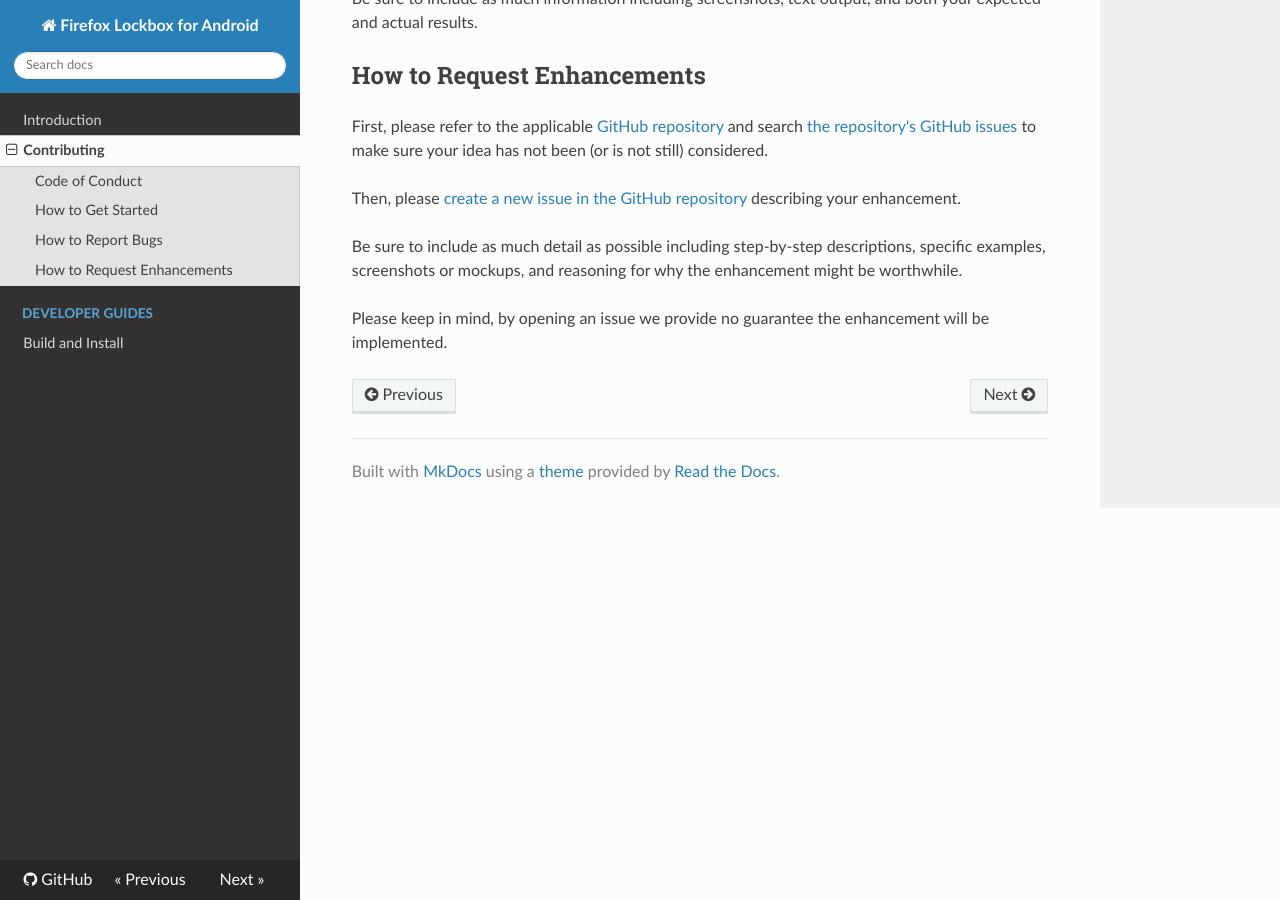
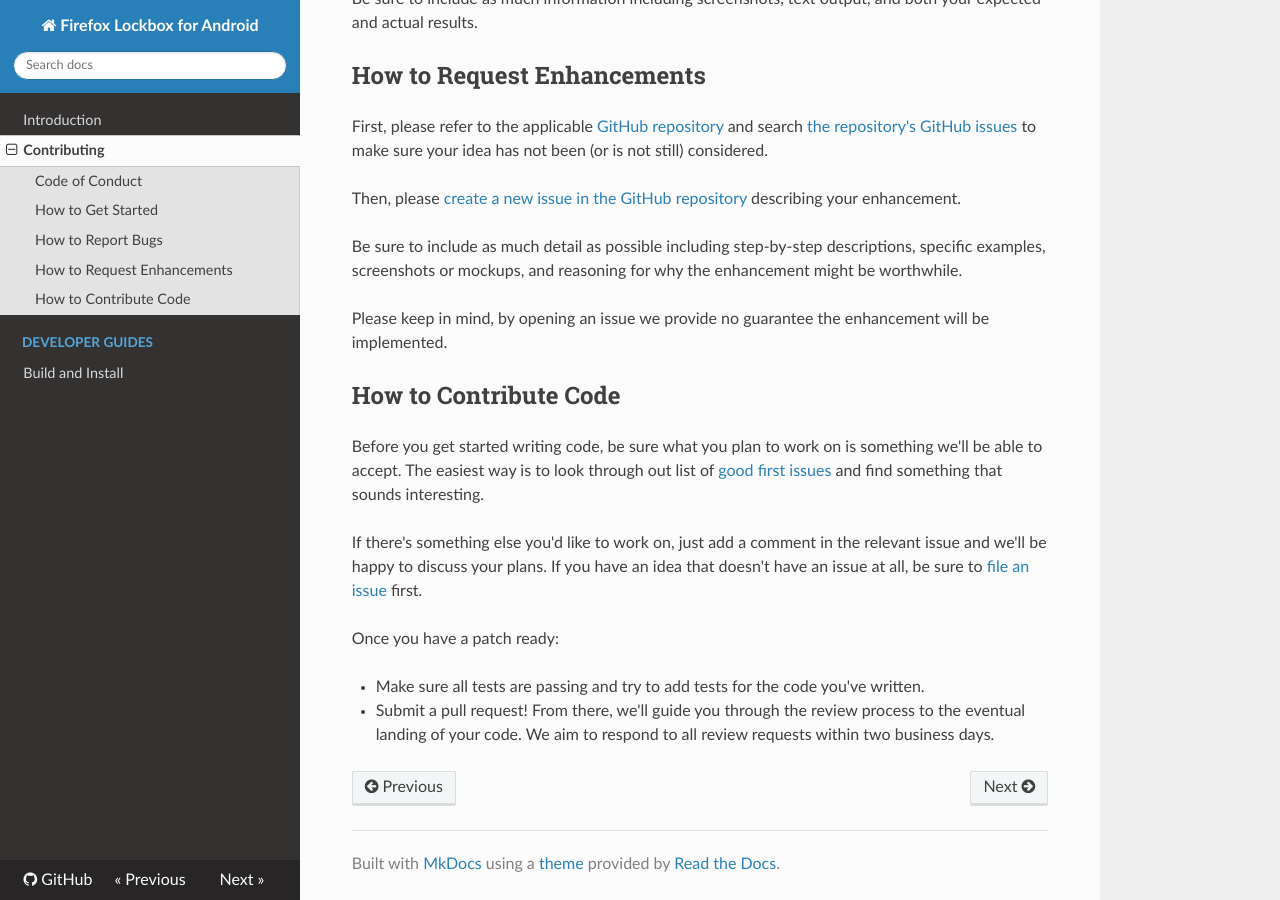
Before and after one commit to mozilla-lockwise/lockwise-android, an MkDocs documentation site: the page built from docs/contributing.md, in a window 1280 px wide and 900 px high, scrolled down 629 px. Built offline with MkDocs 1.6.1, drawn with Linux system fonts in a browser that asks for light colours; nearby versions of some CDN libraries; old or Windows-style settings are respelled for this version of MkDocs.

Commit message:
Add guidance on how to contribute code

```diff
--- a/docs/contributing.md
+++ b/docs/contributing.md
@@ -27,3 +27,16 @@ Then, please [create a new issue in the GitHub repository](https://github.com/mo
 Be sure to include as much detail as possible including step-by-step descriptions, specific examples, screenshots or mockups, and reasoning for why the enhancement might be worthwhile.
 
 Please keep in mind, by opening an issue we provide no guarantee the enhancement will be implemented.
+
+## How to Contribute Code
+
+Before you get started writing code, be sure what you plan to work on is something we'll be able to accept. The easiest way is to look through out list of [good first issues][good-first-issues] and find something that sounds interesting.
+
+If there's something else you'd like to work on, just add a comment in the relevant issue and we'll be happy to discuss your plans. If you have an idea that doesn't have an issue at all, be sure to [file an issue](#how-to-request-enhancements) first.
+
+Once you have a patch ready:
+
+- Make sure all tests are passing and try to add tests for the code you've written.
+- Submit a pull request! From there, we'll guide you through the review process to the eventual landing of your code. We aim to respond to all review requests within two business days.
+
+[good-first-issues]: https://github.com/mozilla-lockbox/lockbox-android/issues?q=is%3Aopen+is%3Aissue+label%3A%22good+first+issue%22
```
